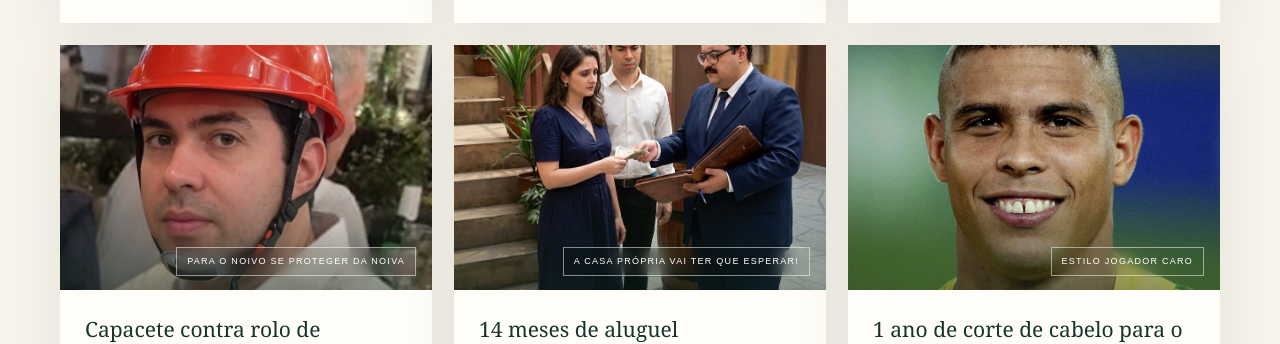
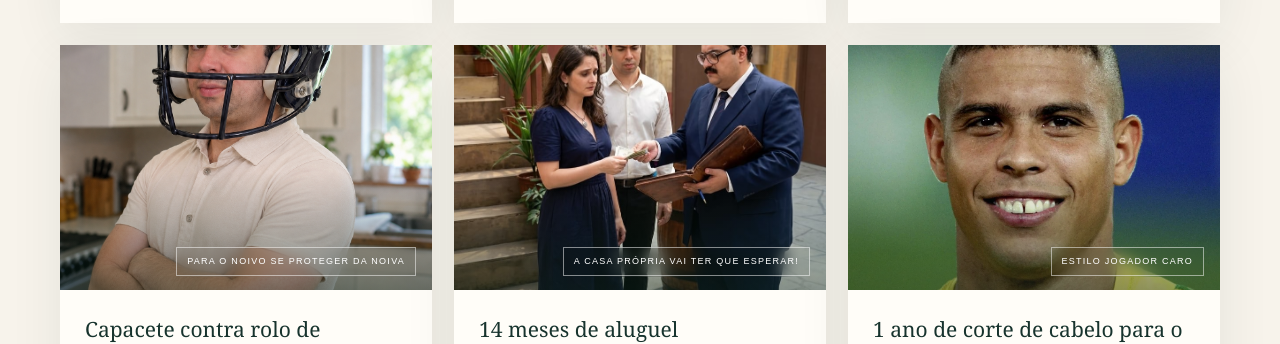
Before and after one commit to beatrizcfortuna/beatrizelucas, a Next.js app: page / in a window 1280 px wide. Shown: the part 4666-5010 px from the top of the page. Built offline with nearby package versions, Linux system fonts and the light colour scheme.

Commit message:
Update page.tsx

```diff
--- a/app/page.tsx
+++ b/app/page.tsx
@@ -57,13 +57,13 @@ const gifts = [
   {
     price: 'R$ 120',
     title: 'Rolo de macarrão da noiva',
-    image: '/presentes/rolomacarrao.jpg',
+    image: '/presentes/rolomacarrao.png',
     tag: 'Para quando o noivo aprontar',
   },
   {
     price: 'R$ 150',
     title: 'Capacete contra rolo de macarrão',
-    image: '/presentes/capacete.jpg',
+    image: '/presentes/capacete.png',
     tag: 'Para o noivo se proteger da noiva',
   },
   {
```
